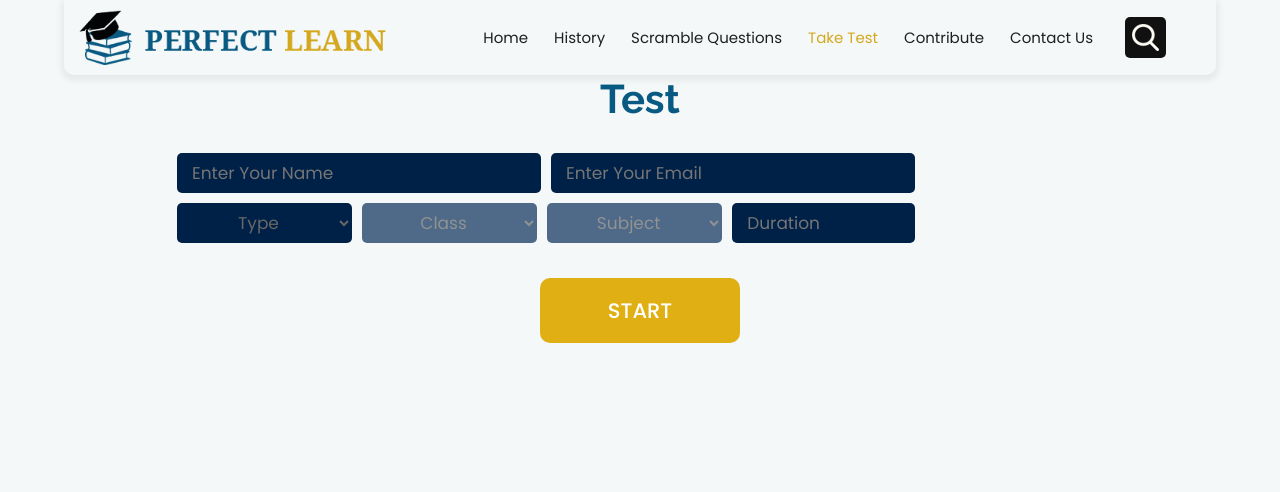
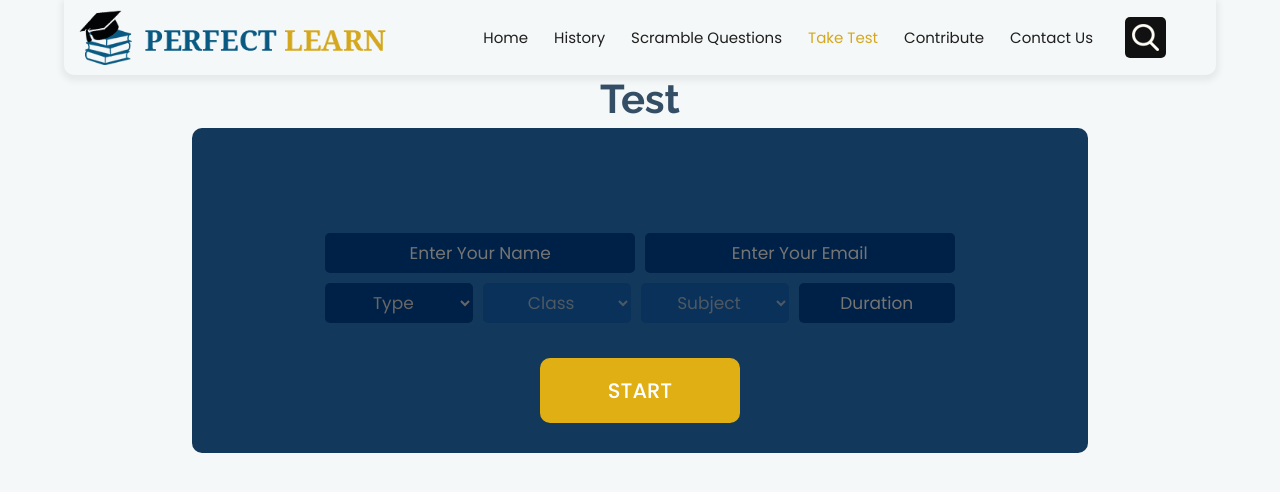
Before and after one commit to DafetiteOgaga/studdiebudie_frontend, a React (Create React App) app: page /tests in a window 1280 px wide. Shown: the top 492 px of the page. Built offline with nearby package versions, Linux system fonts and the light colour scheme.

Commit message:
fixed style.css: added and modified more stylings

```diff
--- a/src/statics/css/style.css
+++ b/src/statics/css/style.css
@@ -1855,8 +1855,8 @@ p {
 }
 
 .heading_main h2 span {
-	color: #095a83;
-	/* color: #12385b; */
+	/* color: #095a83; */
+	color: #344e66;
 }
 
 .heading_main p.large {
@@ -1884,7 +1884,7 @@ p {
 .heading_main.text_align_center {
     width: 100%;
     justify-content: center;
-    margin-bottom: 20px;
+    /* margin-bottom: 20px; */
 }
 
 .center {
@@ -2249,6 +2249,22 @@ section.inner_banner h3 {
     background: #d4a81e;
 }
 
+.prev_next_container {
+	/* gap: 5px; */
+	/* display: flex; */
+	/* justify-content: center; */
+	/* margin-top: 20px; */
+}
+.prev_next {
+    background: #d4a81e;
+	/* color: rgb(112, 198, 235); */
+	padding: 0px 7px;
+	transition: transform 0.3s ease-in-out;
+}
+.prev_next:active {
+	transform: scaleX(0.80);
+}
+
 .hide_image_upload_btn {
     /* width: 100%; */
     margin-bottom: 35px;
@@ -2256,6 +2272,24 @@ section.inner_banner h3 {
     /* background: #fff; */
     font-size: 17px;
     color: #676767;
+}
+
+.answer_option {
+	display: inline-flex;
+	justify-content: start;
+	padding: 0 15px;
+	border-radius: 10px;
+	cursor: pointer;
+	transition: transform 0.3s ease-in-out;
+}
+.answer_option:hover {
+	background: #002147;
+}
+.selected_option {
+	background: #002147;
+}
+.answer_option:active {
+	transform: scaleX(0.90);
 }
 
 .c_form_option_input {
@@ -2268,6 +2302,7 @@ section.inner_banner h3 {
     color: #676767;
     padding: 0px 15px;
 	border-radius: 5px;
+	text-align: center;
 }
 
 .c_form_input {
@@ -2432,6 +2467,17 @@ section.inner_banner h3 {
 	border-radius: 10px;
 }
 
+.tests_bg {
+	background: #12385b;
+	padding: 40px 20px 30px 20px;
+	margin: 0 15%;
+	border-radius: 10px;
+}
+
+.pretest_bg {
+	padding-top: 60px;
+}
+
 .header_menu li {
 	background: #f5f8f8;
 	border-radius: 4px;
```
